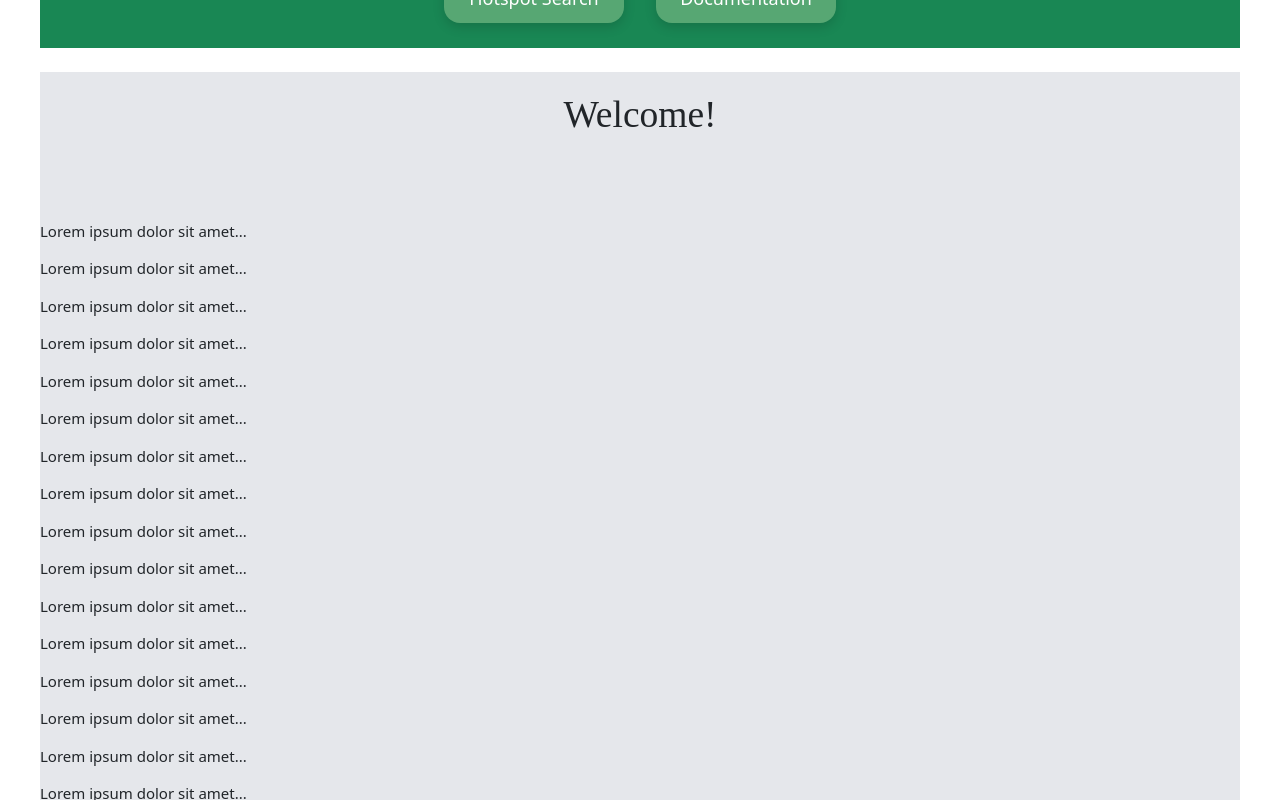
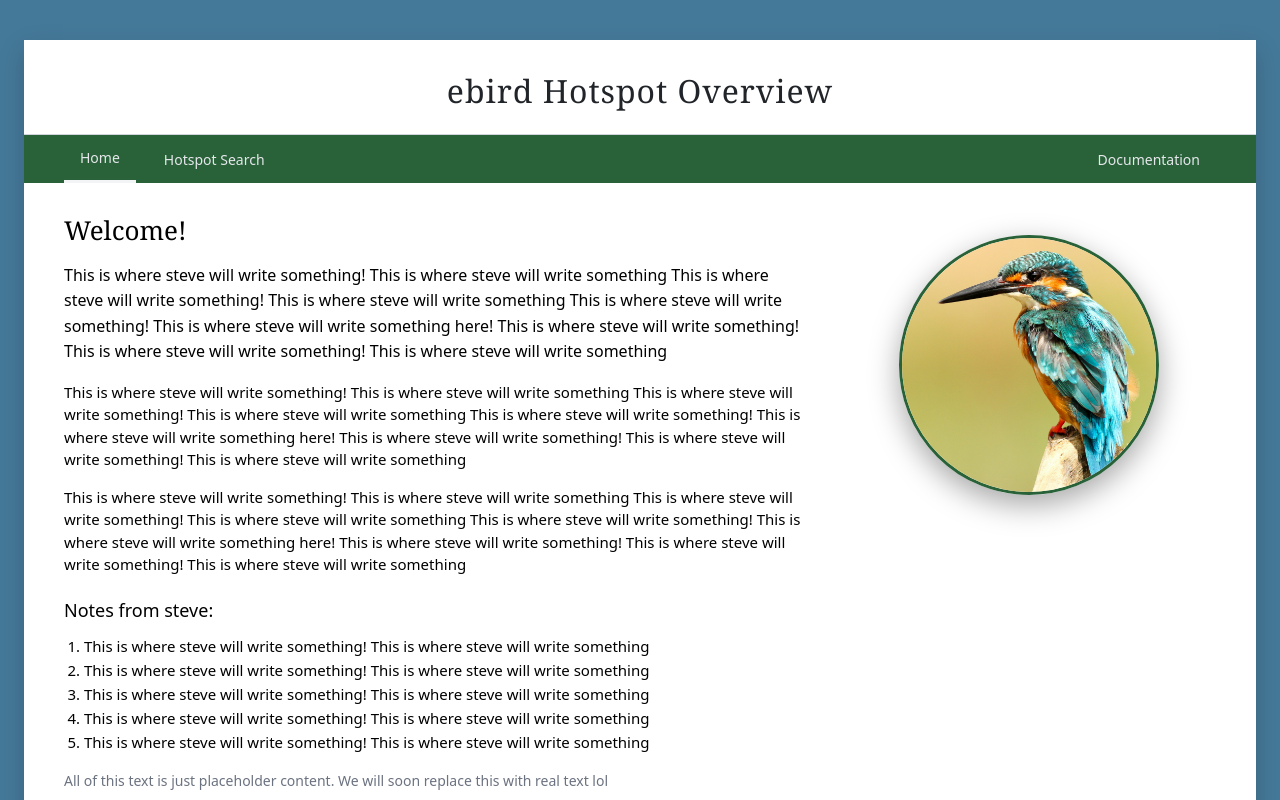
Before and after one commit to BrooktieFrogge/EBird_Hotspot_Ranker, a Vue app in the folder client/: page / in a window 1280 px wide. Built offline with nearby package versions, Linux system fonts and the light colour scheme.

Commit message:
home screen updated

```diff
--- a/client/src/views/HomeScreen.vue
+++ b/client/src/views/HomeScreen.vue
@@ -1,85 +1,101 @@
 <template>
   <div class="homescreen-container">
-    <!-- TOP MENU -->
-    <div class="menu-grid">
-     <div class="menu-item" @click="goToHotspotSearch">
-        Hotspot Search
-      </div>
+    <div class="page-shell">
+      <!-- PAGE TITLE BAR -->
+      <header class="title-bar">
+        <h1>ebird Hotspot Overview</h1>
+      </header>
 
-      <div class="menu-item" @click="openDocs">
-        Documentation
-      </div>
-    </div>
-    <!-- MAIN CONTENT-->
-    <div class="main-section">
-      <h1 style="text-align: center; padding: 20px; font-family:serif"> Welcome! </h1>
-      <p style="text-align: center; padding: 20px; font-family:serif"> </p>
-        <p>Lorem ipsum dolor sit amet... </p>
-        <p>Lorem ipsum dolor sit amet... </p>
-        <p>Lorem ipsum dolor sit amet... </p>
-        <p>Lorem ipsum dolor sit amet... </p>
-        <p>Lorem ipsum dolor sit amet... </p>
-        <p>Lorem ipsum dolor sit amet... </p>
-        <p>Lorem ipsum dolor sit amet... </p>
-        <p>Lorem ipsum dolor sit amet... </p>
-        <p>Lorem ipsum dolor sit amet... </p>
-        <p>Lorem ipsum dolor sit amet... </p>
-        <p>Lorem ipsum dolor sit amet... </p>
-        <p>Lorem ipsum dolor sit amet... </p>
-        <p>Lorem ipsum dolor sit amet... </p>
-        <p>Lorem ipsum dolor sit amet... </p>
-        <p>Lorem ipsum dolor sit amet... </p>
-        <p>Lorem ipsum dolor sit amet... </p>
-        <p>Lorem ipsum dolor sit amet... </p>
-        <p>Lorem ipsum dolor sit amet... </p>
-        <p>Lorem ipsum dolor sit amet... </p>
-        <p>Lorem ipsum dolor sit amet... </p>
-        <p>Lorem ipsum dolor sit amet... </p>
-        <p>Lorem ipsum dolor sit amet... </p>
-        <p>Lorem ipsum dolor sit amet... </p>
-        <p>Lorem ipsum dolor sit amet... </p>
-        <p>Lorem ipsum dolor sit amet... </p>
-        <p>Lorem ipsum dolor sit amet... </p>
-        <p>Lorem ipsum dolor sit amet... </p>
-        <p>Lorem ipsum dolor sit amet... </p>
-        <p>Lorem ipsum dolor sit amet... </p>
-        <p>Lorem ipsum dolor sit amet... </p>
-        <p>Lorem ipsum dolor sit amet... </p>
-        <p>Lorem ipsum dolor sit amet... </p>
-        <p>Lorem ipsum dolor sit amet... </p>
-        <p>Lorem ipsum dolor sit amet... </p>
-        <p>Lorem ipsum dolor sit amet... </p>
-        <p>Lorem ipsum dolor sit amet... </p>
-        <p>Lorem ipsum dolor sit amet... </p>
-        <p>Lorem ipsum dolor sit amet... </p>
-        <p>Lorem ipsum dolor sit amet... </p>
-        <p>Lorem ipsum dolor sit amet... </p>
-        <p>Lorem ipsum dolor sit amet... </p>
-        <p>Lorem ipsum dolor sit amet... </p>
-        <p>Lorem ipsum dolor sit amet... </p>
-        <p>Lorem ipsum dolor sit amet... </p>
-        <p>Lorem ipsum dolor sit amet... </p>
-        <p>Lorem ipsum dolor sit amet... </p>
-        <p>Lorem ipsum dolor sit amet... </p>
-        <p>Lorem ipsum dolor sit amet... </p>
-        <p>Lorem ipsum dolor sit amet... </p>
-        <p>Lorem ipsum dolor sit amet... </p>
-        <p>Lorem ipsum dolor sit amet... </p>
-        <p>Lorem ipsum dolor sit amet... </p>
-        <p>Lorem ipsum dolor sit amet... </p>
-        <p>Lorem ipsum dolor sit amet... </p>
-        <p>Lorem ipsum dolor sit amet... </p>
-        <p>Lorem ipsum dolor sit amet... </p>
-        <p>Lorem ipsum dolor sit amet... </p>
-        <p>Lorem ipsum dolor sit amet... </p>
-        <p>Lorem ipsum dolor sit amet... </p>
+      <!-- TOP NAV / MENU -->
+      <nav class="top-nav">
+        <div class="nav-left">
+          <button class="nav-item nav-item-active">
+            Home
+          </button>
+          <button class="nav-item" @click="goToHotspotSearch">
+            Hotspot Search
+          </button>
+        </div>
 
+        <div class="nav-right">
+          <button class="nav-item" @click="openDocs">
+            Documentation
+          </button>
+        </div>
+      </nav>
+
+      <!-- MAIN CONTENT -->
+      <main class="main-layout">
+        <section class="content">
+          <h2 class="section-heading">Welcome!</h2>
+
+          <p class="lead">
+            This is where steve will write something! This is where steve will write something
+            This is where steve will write something! This is where steve will write something
+            This is where steve will write something! This is where steve will write something here!
+            This is where steve will write something! This is where steve will write something!
+            This is where steve will write something
+          </p>
+
+          <p>
+            This is where steve will write something! This is where steve will write something
+            This is where steve will write something! This is where steve will write something
+            This is where steve will write something! This is where steve will write something here!
+            This is where steve will write something! This is where steve will write something!
+            This is where steve will write something
+          </p>
+
+          <p>
+            This is where steve will write something! This is where steve will write something
+            This is where steve will write something! This is where steve will write something
+            This is where steve will write something! This is where steve will write something here!
+            This is where steve will write something! This is where steve will write something!
+            This is where steve will write something
+          </p>
+
+          <h3 class="section-subheading">
+            Notes from steve:
+          </h3>
+          <ol class="feature-list">
+            <li>
+              This is where steve will write something! This is where steve will write something
+            </li>
+            <li>
+              This is where steve will write something! This is where steve will write something
+            </li>
+            <li>
+              This is where steve will write something! This is where steve will write something
+            </li>
+            <li>
+              This is where steve will write something! This is where steve will write something
+            </li>
+            <li>
+             This is where steve will write something! This is where steve will write something
+            </li>
+          </ol>
+
+          <p class="footer-note">
+            All of this text is just placeholder content. We will soon replace this with real text lol
+          </p>
+        </section>
+
+        <!-- RIGHT-SIDE IMAGE -->
+        <aside class="image-panel">
+          <img
+            :src="birdImage"
+            alt="Bird illustration"
+            class="circle-image"
+          />
+        </aside>
+      </main>
     </div>
   </div>
 </template>
 
 <script setup lang="ts">
 import { useRouter } from 'vue-router'
+import birdImage from '../assets/bird.jpeg'
+
 const router = useRouter()
 
 function goToHotspotSearch() {
@@ -87,81 +103,169 @@ function goToHotspotSearch() {
 }
 
 function openDocs() {
-  console.log("Docs placeholder")
+  console.log('Docs placeholder')
 }
 </script>
+
 
 <style>
 /* ---- App Colors ---- */
 :root {
-  --color-charcoal: #1A1A1A;
-  --color-offwhite: #F9FAFB;
-  --color-lightgray: #E5E7EB;
+  --color-charcoal: #1a1a1a;
+  --color-offwhite: #f9fafb;
+  --color-lightgray: #e5e7eb;
 
-  --color-accent-red: #D64545;
-  --color-accent-green: #57A773;
-  --color-accent-teal: #3CAFAF;
+  --color-accent-red: #d64545;
+  --color-accent-green: #57a773;
+  --color-accent-teal: #3cafaf;
 
-  --color-border: #D1D5DB;
-  --color-muted: #6B7280;
-
-  --color-error: #B91C1C;
-  --color-success: #198754;
+  --color-border: #d1d5db;
+  --color-muted: #6b7280;
 }
 </style>
 
 <style scoped>
-
+/* Outer blue margins similar to the ECM page */
 .homescreen-container {
+  min-height: 100vh;
+  background: #457999;
   display: flex;
-  gap: 24px;
-  padding: 40px;
-  height: 115vh;
-  overflow: scroll;
-  flex-direction: column;
-  align-items: center;
   justify-content: center;
+  align-items: flex-start;
+  padding: 40px 0;
 }
 
-.menu-grid {
-  display: grid;
-  grid-template-columns: repeat(2, 180px);
-  gap: 32px;
-  padding: 25px;
-  background-color: var(--color-success);
-  justify-content: center;
-  width: 1200px;
+/* White central panel */
+.page-shell {
+  width: min(1500px, 100% - 48px);
+  min-height: 90vh;
+  background: white;
+  box-shadow: 0 10px 25px rgba(0, 0, 0, 0.18);
+  display: flex;
+  flex-direction: column;
 }
 
-.menu-item {
-  height: 50px;
-  width: 180px;
-  border-radius: 16px;
-  padding: 24px;
-  font-size: 18px;
-  font-weight: 500;
-  color: white;
-
-  display: flex;
-  align-items: center;
-  justify-content: center;
-
-  background-color: var(--color-accent-green);
-  box-shadow: 0 4px 12px rgba(0, 0, 0, 0.151);
-
-  cursor: pointer;
-  transition: transform 0.15s ease, background-color 0.15s ease;
+/* Title bar */
+.title-bar {
+  padding: 32px 40px 24px;
+  text-align: center;
+  border-bottom: 1px solid var(--color-border);
 }
 
-.menu-item:hover {
-  transform: translateY(-4px);
-  background-color: var(--color-muted);
+.title-bar h1 {
+  margin: 0;
+  font-family: 'Georgia', serif;
+  font-size: 32px;
+  letter-spacing: 0.03em;
 }
 
-.main-section {
-  overflow: scroll;
-  min-height: 900px;
-  width: 1200px;
-  background-color: var(--color-lightgray);
+/* Top blue strip */
+.top-nav {
+  display: flex;
+  justify-content: space-between;
+  align-items: center;
+  background: #296239;
+  padding: 0 40px;
+}
+
+.nav-left,
+.nav-right {
+  display: flex;
+  gap: 12px;
+}
+
+.nav-item {
+  border: none;
+  background: transparent;
+  color: #e5e7eb;
+  padding: 12px 16px;
+  font-size: 14px;
+  cursor: pointer;
+  border-radius: 4px;
+  font-weight: 500;
+  transition: background 0.15s ease, color 0.15s ease;
+}
+
+.nav-item:hover {
+  background: #374151;
+}
+
+.nav-item-active {
+  background: #296239;
+  border-bottom: 3px solid #f3f4f6;
+  border-radius: 0;
+}
+
+.main-layout {
+  display: grid;
+  grid-template-columns: 2fr 1fr;
+  gap: 32px;
+  padding: 32px 40px 40px;
+}
+
+.content {
+  font-family: system-ui, -apple-system, BlinkMacSystemFont, 'Segoe UI', sans-serif;
+  color: black;
+}
+
+.section-heading {
+  font-family: 'Georgia', serif;
+  font-size: 26px;
+  margin: 0 0 16px;
+}
+
+.lead {
+  font-size: 16px;
+  line-height: 1.6;
+  margin-bottom: 16px;
+}
+
+.section-subheading {
+  font-size: 18px;
+  margin-top: 24px;
+  margin-bottom: 12px;
+}
+
+.feature-list {
+  padding-left: 20px;
+  margin: 0 0 16px;
+  line-height: 1.6;
+}
+
+.footer-note {
+  font-size: 14px;
+  color: var(--color-muted);
+  margin-top: 16px;
+}
+
+/* Right-side image panel */
+.image-panel {
+  display: flex;
+  justify-content: center;
+  align-items: flex-start;
+}
+
+/* Circular bird image */
+.circle-image {
+  margin-top: 20px;
+  width: 260px;
+  height: 260px;
+  border-radius: 50%;
+  object-fit: cover;
+ object-position: 80% 50%;
+
+  box-shadow: 0 10px 30px rgba(0, 0, 0, 0.35);
+  border: 3px solid #296239;
+}
+
+/* Responsive tweaks */
+@media (max-width: 900px) {
+  .main-layout {
+    grid-template-columns: 1fr;
+  }
+
+  .image-panel {
+    justify-content: center;
+  }
 }
 </style>
```
Also changed, not shown: client/src/assets/bird.jpeg (added).
